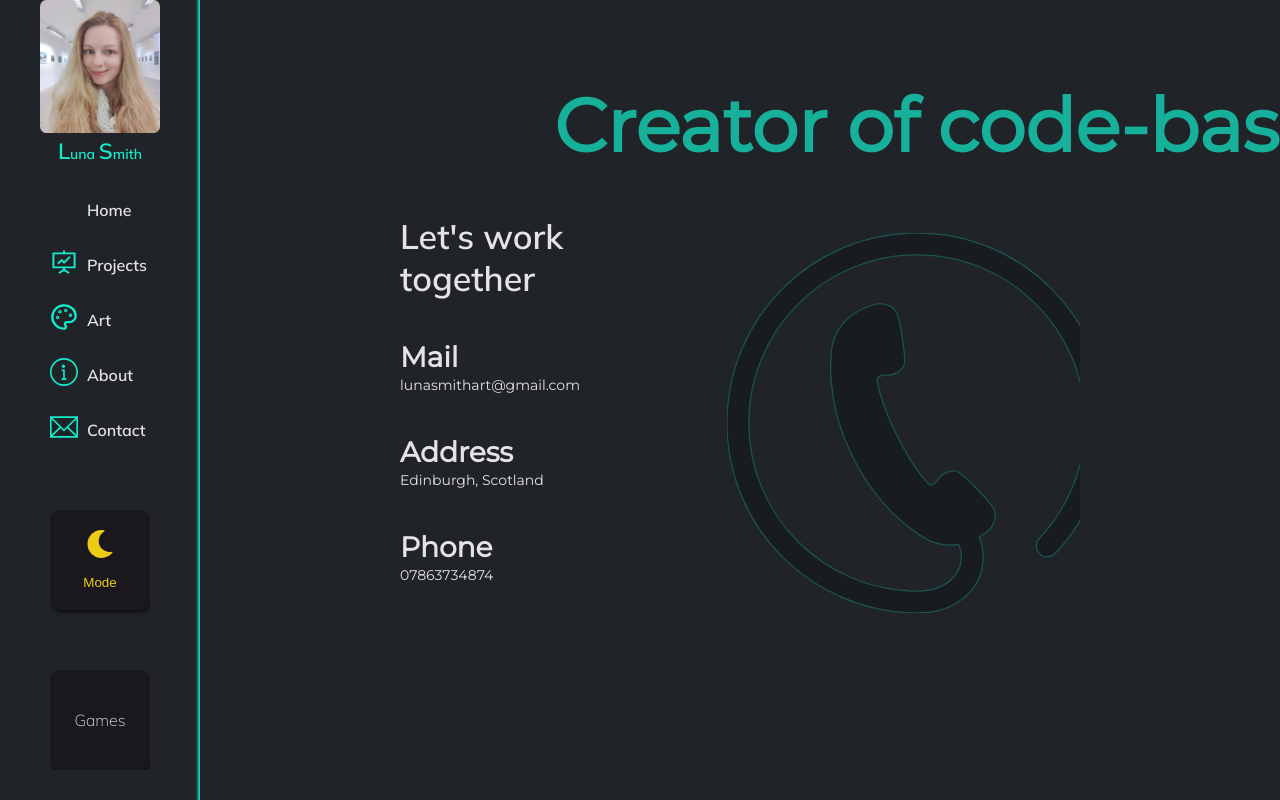
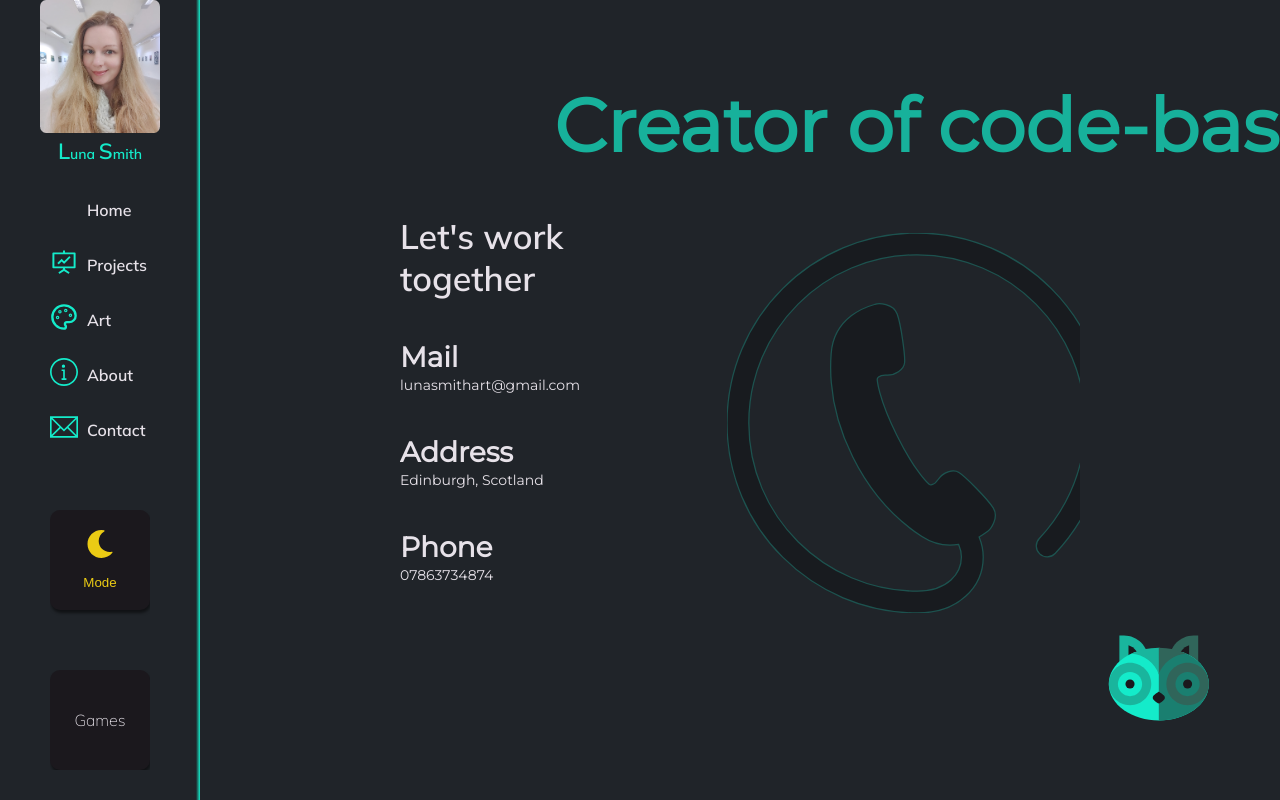
Before and after one commit to Lu-Smith/new_react_portfolio_sass, a React (Create React App) app: page /contact in a window 1280 px wide. Shown: the top 800 px of the page. Built offline with nearby package versions, Linux system fonts and the light colour scheme; some icons are missing.

Commit message:
Added owl svg to contact

```diff
--- a/src/components/Contact.tsx
+++ b/src/components/Contact.tsx
@@ -3,6 +3,7 @@ import { motion, useInView } from 'framer-motion';
 import Sidebar from './Sidebar';
 import MovingText from './MovingText';
 import MobileSidebar from './MobileSidebar';
+import OwlSvg from './OwlSvg';
 
 const variants = {
   initial: {
@@ -131,6 +132,9 @@ const Contact = () => {
                 </div>
         </motion.div>
         <MovingText />
+        <div className='owl'>
+          <OwlSvg />
+        </div>
     </div>
   )
 }
--- a/src/styles/contact.scss
+++ b/src/styles/contact.scss
@@ -144,6 +144,8 @@
 
                     @include mobile {
                         width: 50%;
+                        bottom: 80px;
+                        position: relative;
                     }
                  }
             }
@@ -199,4 +201,22 @@
             }
         }
     }
+
+    .owl {
+        position: absolute;
+        bottom: 20px;
+        right: 20px;
+        transform: rotate(270deg) scale(0.6);
+        overflow: hidden;
+
+        @include mobile {
+            bottom: 40px;
+            right: 0;
+            left: 0;
+        }
+
+        div {
+            overflow: hidden;
+        }
+    }
 }
```
